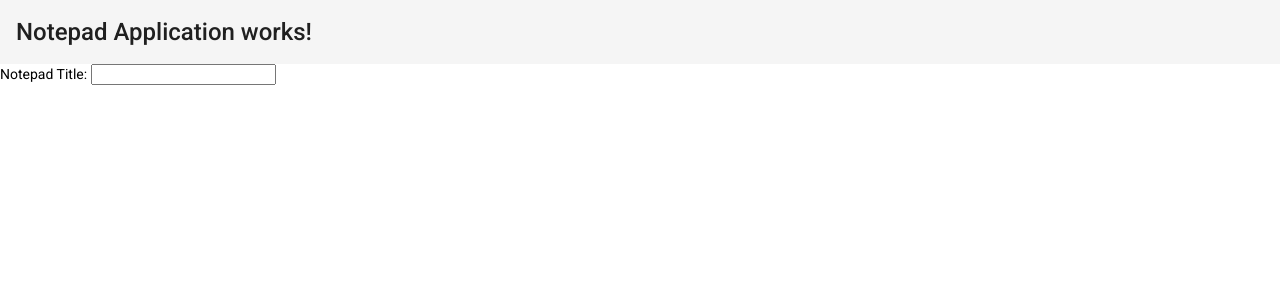
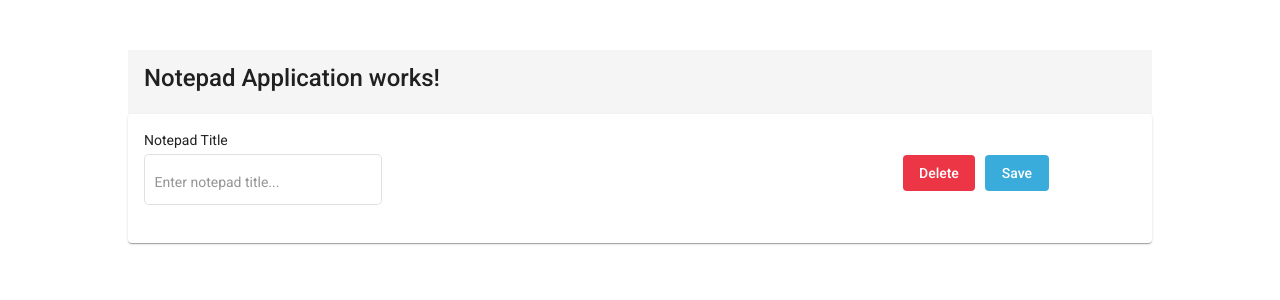
Before and after one commit to praveen683/notepad-webapp, an Angular app: page /notepad in a window 1280 px wide. Shown: the top 300 px of the page. Built offline with nearby package versions, Linux system fonts and the light colour scheme.

Commit message:
updated design css and added vadildations for form inputs

```diff
--- a/src/app/app.module.ts
+++ b/src/app/app.module.ts
@@ -7,6 +7,7 @@ import { BrowserAnimationsModule } from '@angular/platform-browser/animations';
 import { NotepadComponent } from './components/notepad/notepad.component';
 import { MaterialModule } from './material-module'
 import { FormsModule, ReactiveFormsModule } from '@angular/forms';
+import { FlexLayoutModule } from '@angular/flex-layout';
 
 @NgModule({
   declarations: [
@@ -20,6 +21,7 @@ import { FormsModule, ReactiveFormsModule } from '@angular/forms';
     MaterialModule,
     FormsModule,
     ReactiveFormsModule,
+    FlexLayoutModule
   ],
   providers: [],
   bootstrap: [AppComponent]
--- a/src/app/components/notepad/notepad.component.html
+++ b/src/app/components/notepad/notepad.component.html
@@ -1,9 +1,29 @@
-<mat-toolbar>
-    <mat-card-title>Notepad Application works!</mat-card-title>
-</mat-toolbar>
-<form [formGroup]="notepadForm">
-    <label>
-        Notepad Title:
-        <input type="text" formControlName="name">
-    </label>
-</form>
+<div class="main-container">
+    <mat-toolbar>
+        <mat-card-title>Notepad Application works!</mat-card-title>
+    </mat-toolbar>
+    <mat-card>
+        <form [formGroup]="notepadForm">
+            <label>Notepad Title</label>
+            <div fxLayout.xs="column" fxLayout="row wrap" fxLayoutGap="10px" ngClass.gt-xs="ml-10">
+                <div fxFlex.sm="0 1 calc(50%-10px)" fxFlex.md="0 1 calc(33%-10px)" fxFlex.gt-md="0 1 calc(25%-10px)">
+                    <mat-form-field appearance="outline">
+                        <input matInput formControlName="name"
+                            placeholder="Enter notepad title..." required />
+                        <mat-error class="error-message">{{ getFormErrorMessage(notepadForm, 'name') }}</mat-error>
+                    </mat-form-field>
+                </div>
+                <span class="spacer"></span>
+                <div fxFlex.sm="0 1 calc(50%-10px)" fxFlex.md="0 1 calc(33%-10px)" fxFlex.gt-md="0 1 calc(25%-10px)">
+                    <button mat-button class="bt-delete" title="Delete notepad"
+                        aria-label="Delete">
+                        Delete
+                    </button>
+                    <button mat-button class="bt-save" title="Save notepad" aria-label="Save">
+                        Save
+                    </button>
+                </div>
+            </div>
+        </form>
+    </mat-card>
+</div>
--- a/src/app/components/notepad/notepad.component.ts
+++ b/src/app/components/notepad/notepad.component.ts
@@ -1,6 +1,7 @@
 import { Component, OnInit } from '@angular/core';
 import { FormBuilder, FormGroup } from '@angular/forms';
-
+import { getFieldErrorMessage } from '../../utils/utilities';
+import { Custom_Validation_Messages } from './validation-messages';
 @Component({
   selector: 'app-notepad',
   templateUrl: './notepad.component.html',
@@ -8,6 +9,7 @@ import { FormBuilder, FormGroup } from '@angular/forms';
 })
 export class NotepadComponent implements OnInit {
   notepadForm: FormGroup;
+  custom_validation_messages = Custom_Validation_Messages;
 
   constructor(private fb: FormBuilder) { }
 
@@ -17,4 +19,8 @@ export class NotepadComponent implements OnInit {
     });
   }
 
+  getFormErrorMessage(formGroup, controlName): string {
+    return getFieldErrorMessage(formGroup, controlName, Custom_Validation_Messages);
+  }
+
 }
--- /dev/null
+++ b/src/app/components/notepad/validation-messages.ts
@@ -0,0 +1,14 @@
+export const Custom_Validation_Messages = {
+  name: [
+    { type: 'required', message: 'Notepad title is required' },
+    { type: 'maxlength', message: 'Note cannot be more than 255 characters long' },
+  ],
+  title: [
+    { type: 'required', message: 'Note title is required' },
+    { type: 'maxlength', message: 'Note cannot be more than 255 characters long' },
+  ],
+  text: [
+    { type: 'required', message: 'Note is required' },
+    { type: 'maxlength', message: 'Note cannot be more than 1000 characters long' },
+  ],
+};
--- a/src/app/material-module.ts
+++ b/src/app/material-module.ts
@@ -3,6 +3,7 @@ import { A11yModule } from '@angular/cdk/a11y';
 // Other
 import { NgModule } from '@angular/core';
 // Material
+import { MatButtonModule } from '@angular/material/button';
 import { MatCardModule } from '@angular/material/card';
 import { MatDividerModule } from '@angular/material/divider';
 import { MatIconModule } from '@angular/material/icon';
@@ -15,6 +16,7 @@ const CDK_MODULES = [
 ];
 
 const MATERIAL_MODULES = [
+  MatButtonModule,
   MatCardModule,
   MatDividerModule,
   MatIconModule,
--- /dev/null
+++ b/src/app/utils/utilities.ts
@@ -0,0 +1,15 @@
+import { FormGroup, ValidationErrors } from '@angular/forms';
+
+/** Forms Utilities */
+export function getFieldErrorMessage(form: FormGroup, control: string, messages: { [key: string]: Array<any> }): string {
+  const controlErrors: ValidationErrors = form.get(control).errors;
+  let errMessages: Array<any> = messages[control];
+  let errMsg: string;
+  if (controlErrors != null) {
+    for (let errorKey of Object.keys(controlErrors)) {
+      errMsg = errMessages.find((element) => element.type == errorKey).message;
+      break;
+    }
+  }
+  return errMsg;
+}
--- a/src/styles.less
+++ b/src/styles.less
@@ -2,3 +2,31 @@
 
 html, body { height: 100%; }
 body { margin: 0; font-family: Roboto, "Helvetica Neue", sans-serif; }
+
+.main-container {
+    display: flex;
+    flex-direction: column;
+    max-width: 1024px;
+    margin: auto;
+    padding-top: 50px;
+}
+
+mat-form-field {
+    width: 100%;
+}
+
+.spacer {
+    flex: 1 1 auto;
+}
+
+.bt-add {background-color: #57B93E; color: #fff;}
+.bt-save {background-color: #39ACDC; color: #fff;}
+.bt-delete {background-color:#EC3646; color: #fff;}
+
+button.mat-button.bt-delete{
+    margin: 5px;
+}
+
+button.mat-button.bt-save{
+    margin: 5px;
+}
```
